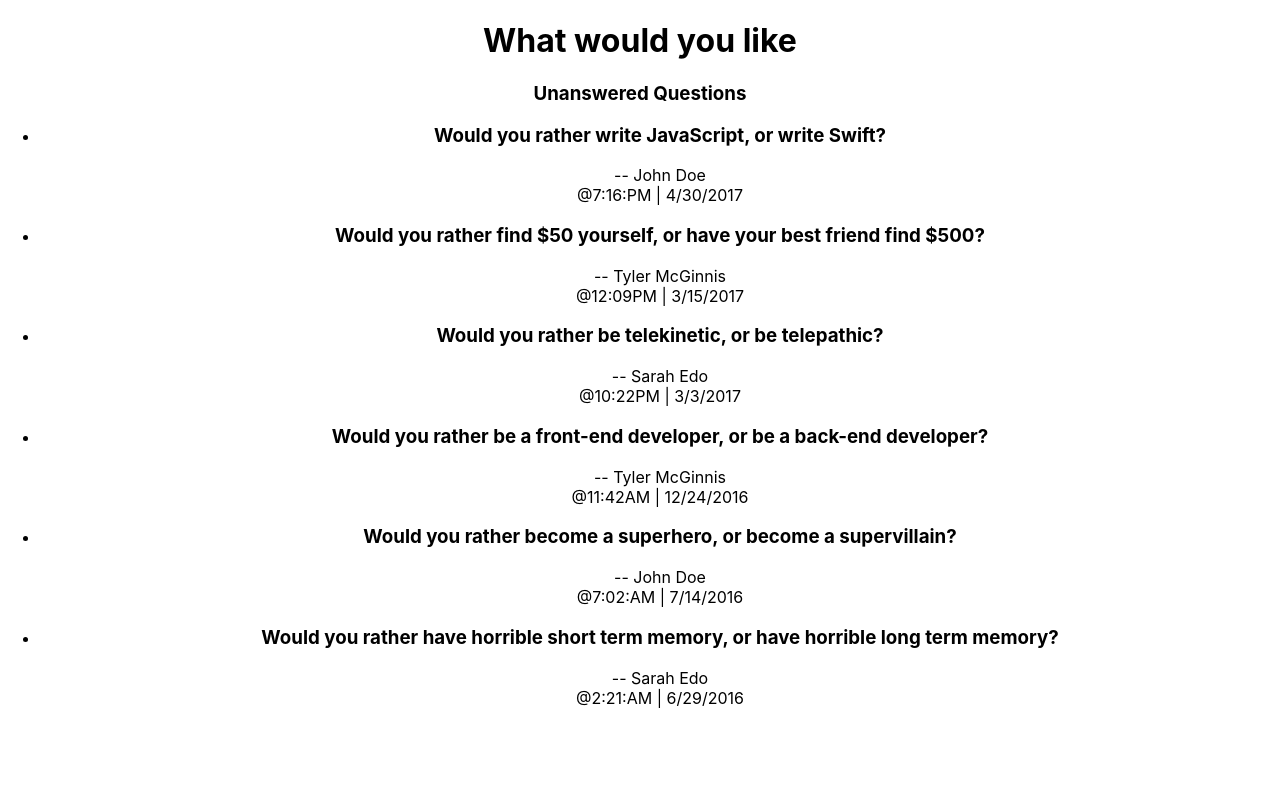
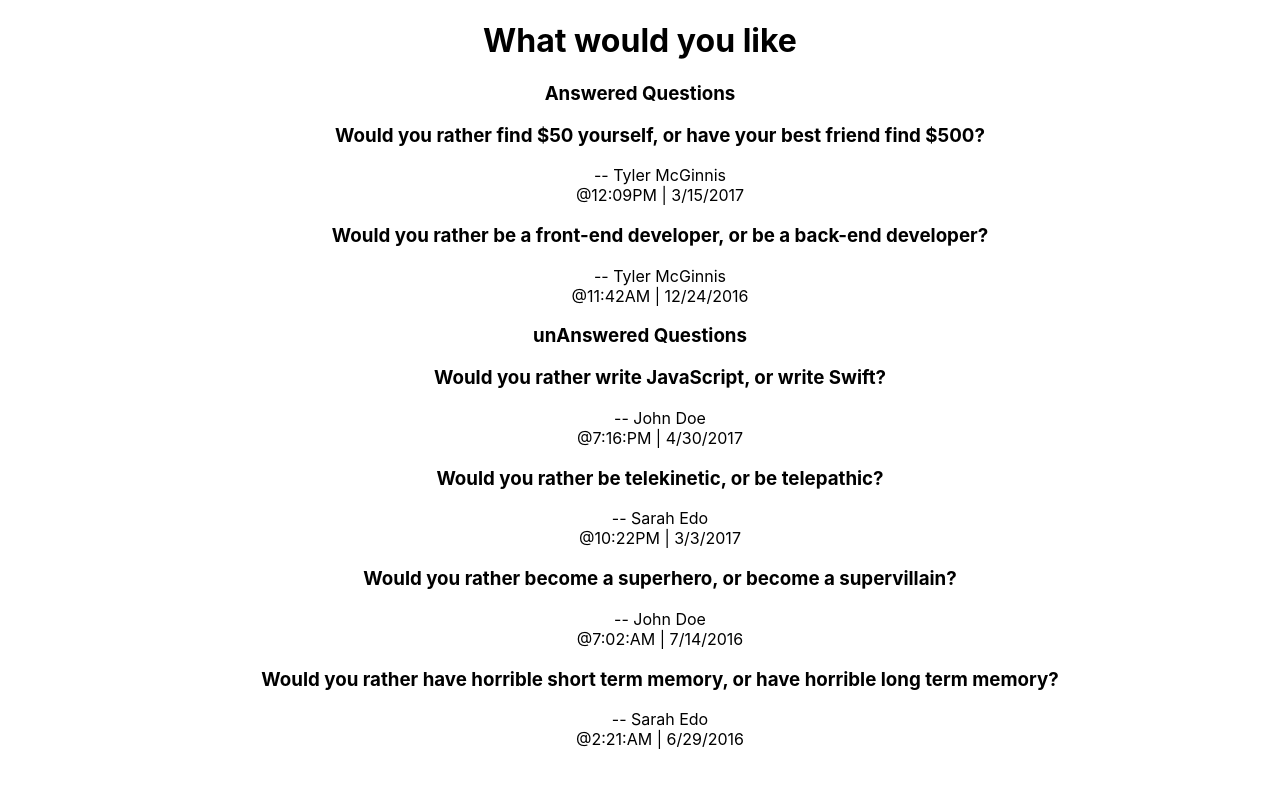
Before and after one commit to injune1123/would-you-rather, a React (Create React App) app: page /dashboard in a window 1280 px wide. Shown: the top 786 px of the page. Built offline with nearby package versions, Linux system fonts and the light colour scheme.

Commit message:
separate answered and unanswered questions

```diff
--- a/src/components/Dashboard.js
+++ b/src/components/Dashboard.js
@@ -6,22 +6,30 @@ class Dashboard extends Component {
     console.log(this.props)
     return (
       <div>
-      <h3> Unanswered Questions</h3>
+      <h3> Answered Questions</h3>
       <ul>
-        {this.props.questionIds.map((id)=>(
-          <li key={id}>
-            <Question id={id}/>
-          </li>
+        {this.props.answeredQuestionIds.map((id)=>(
+          <Question key={id} id={id}/>
+        ))}
+      </ul>
+      <h3> unAnswered Questions</h3>
+      <ul>
+        {this.props.unAnsweredQuestionIds.map((id)=>(
+            <Question key={id} id={id}/>
         ))}
       </ul>
       </div>)
   }
 }
 
-function mapStateToProps({ questions }) {
+function mapStateToProps({ questions, authedUser, users }) {
   return {
-    questionIds: Object.keys(questions)
-      .sort((a,b)=> questions[b].timestamp - questions[a].timestamp)
+    answeredQuestionIds: Object.keys(questions)
+    .filter(questionId =>  users[authedUser].questions.includes(questionId))
+    .sort((a,b)=> questions[b].timestamp - questions[a].timestamp),
+    unAnsweredQuestionIds: Object.keys(questions)
+    .filter(questionId =>  !users[authedUser].questions.includes(questionId))
+    .sort((a,b)=> questions[b].timestamp - questions[a].timestamp)
   }
 }
 export default connect(mapStateToProps)(Dashboard)
--- a/src/components/Question.js
+++ b/src/components/Question.js
@@ -13,7 +13,7 @@ class Question extends Component {
       return <p>This question does not exist</p>
     }
 
-    const {avatar, id, name, text, timestamp} = question
+    const {avatar, id, name, optionOne, optionTwo, timestamp} = question
     return (
       <div className = 'question'>
         {/* <img
@@ -21,7 +21,7 @@ class Question extends Component {
           alt={`Avatar of ${name}`}
           className='avatar'
         /> */}
-        <h3>{` Would you rather ${text}`}</h3>
+        <h3>{` Would you rather ${optionOne.text}, or ${optionTwo.text}?`}</h3>
 
         <div className='question-info'>
           <span>{`-- `+name}</span>
@@ -34,7 +34,6 @@ class Question extends Component {
 
 function mapStateToProps({authedUser, users, questions}, {id}) {
   const question = questions[id]
-
   return {
     authedUser,
     question: question? formatQuestion(question, users[question.author], authedUser) : null
--- a/src/utils/helpers.js
+++ b/src/utils/helpers.js
@@ -5,7 +5,8 @@ export function formatQuestion (question, author ) {
     name,
     id,
     timestamp,
-    text: `${optionOne.text}, or ${optionTwo.text}?`,
+    optionOne,
+    optionTwo,
     avatar: avatarURL
   }
 }
```
Also changed, not shown: src/components/newQuestion.js (added).
